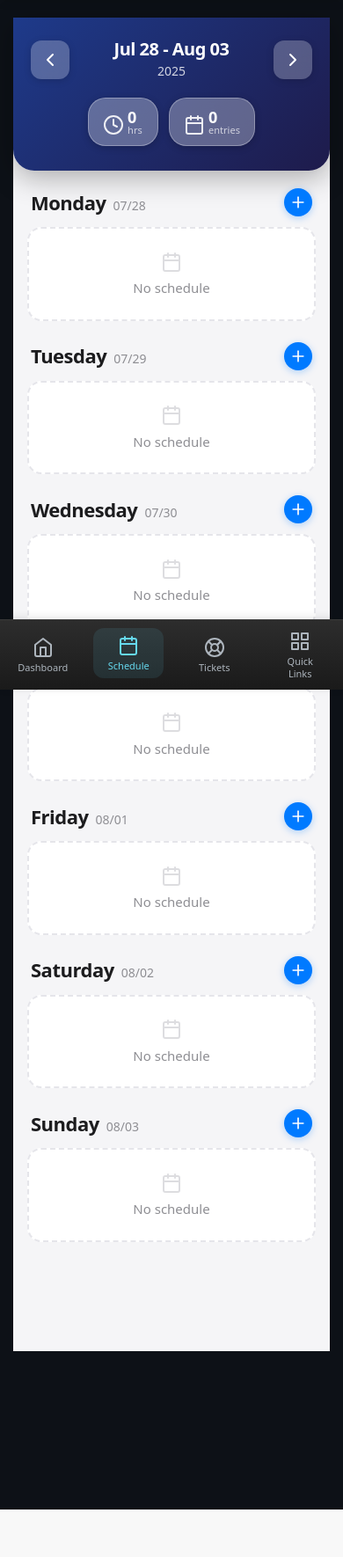
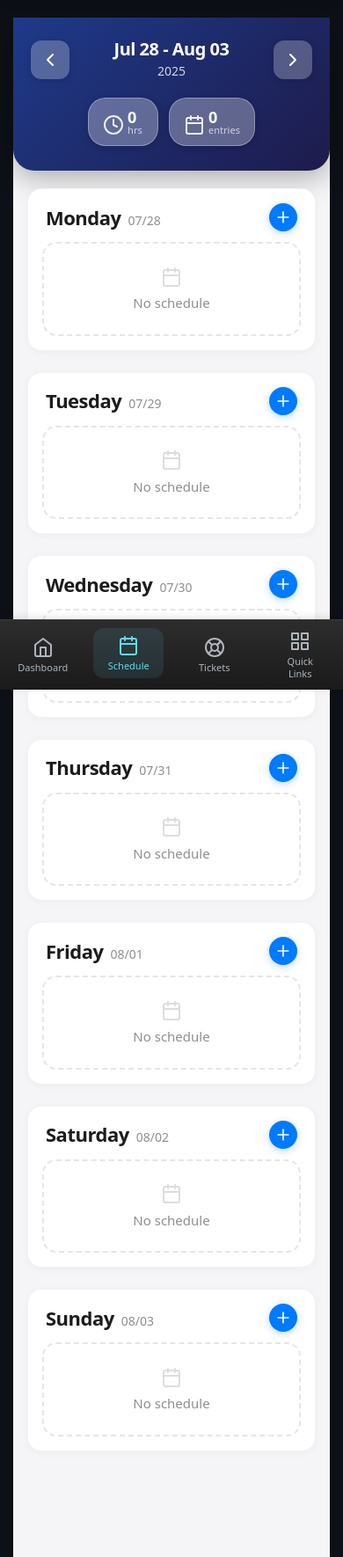
Before and after one commit to tbnobed/engsched, a Flask app: page /mobile/personal_schedule in a window 390 px wide. Shown: the part 60-1830 px from the top of the page at 88% size. Before the commit the page ends 1776 px from the top, so only its background shows below. Run offline with Flask 3, Linux system fonts and the light colour scheme; the visitor is signed in with stand-in values (Sample User, id 1); data that the repository does not hold is empty; some libraries are stand-ins or nearby versions.

Commit message:
Improve the appearance of daily schedule sections in dark mode
Applies dark mode styling to `.day-group` elements and adjusts `.day-date` color in `templates/mobile/personal_schedule.html`.

Replit-Commit-Author: Agent
Replit-Commit-Session-Id: 0088ab70-1b85-454e-8f11-222d5c1f4803
Replit-Commit-Screenshot-Url: https://storage.googleapis.com/screenshot-production-us-central1/cca3b107-e330-40ad-90d0-df6a72e770f7/0088ab70-1b85-454e-8f11-222d5c1f4803/Bxx5QCe

```diff
--- a/templates/mobile/personal_schedule.html
+++ b/templates/mobile/personal_schedule.html
@@ -385,6 +385,17 @@
 
 .day-group {
     margin-bottom: 24px;
+    background: #ffffff;
+    border-radius: 16px;
+    padding: 16px;
+    box-shadow: 0 2px 8px rgba(0,0,0,0.04);
+    border: 1px solid rgba(0,0,0,0.05);
+}
+
+[data-bs-theme="dark"] .day-group {
+    background: #1c1c1e;
+    border-color: #3a3a3c;
+    box-shadow: 0 2px 8px rgba(0,0,0,0.3);
 }
 
 .day-header-modern {
@@ -420,7 +431,7 @@
 }
 
 [data-bs-theme="dark"] .day-date {
-    color: #8e8e93;
+    color: #98989d;
 }
 
 .add-btn {
```
